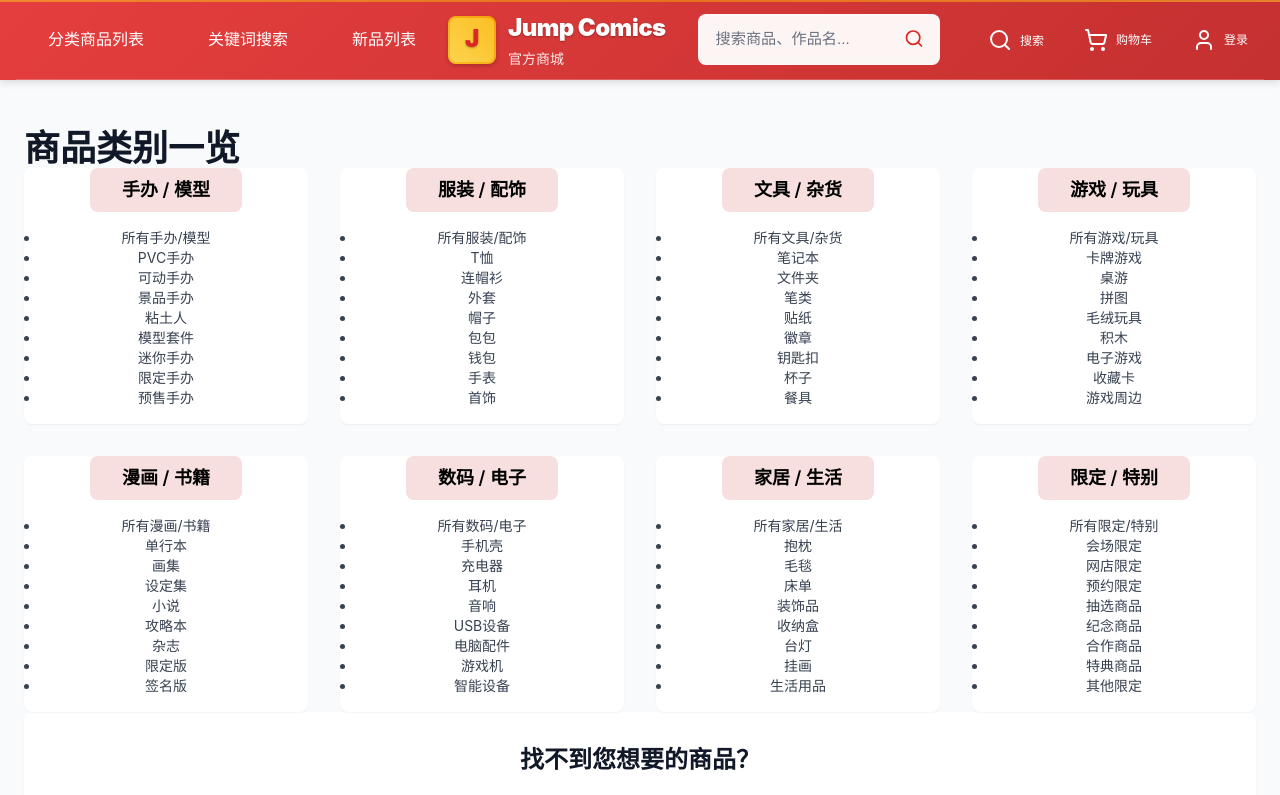
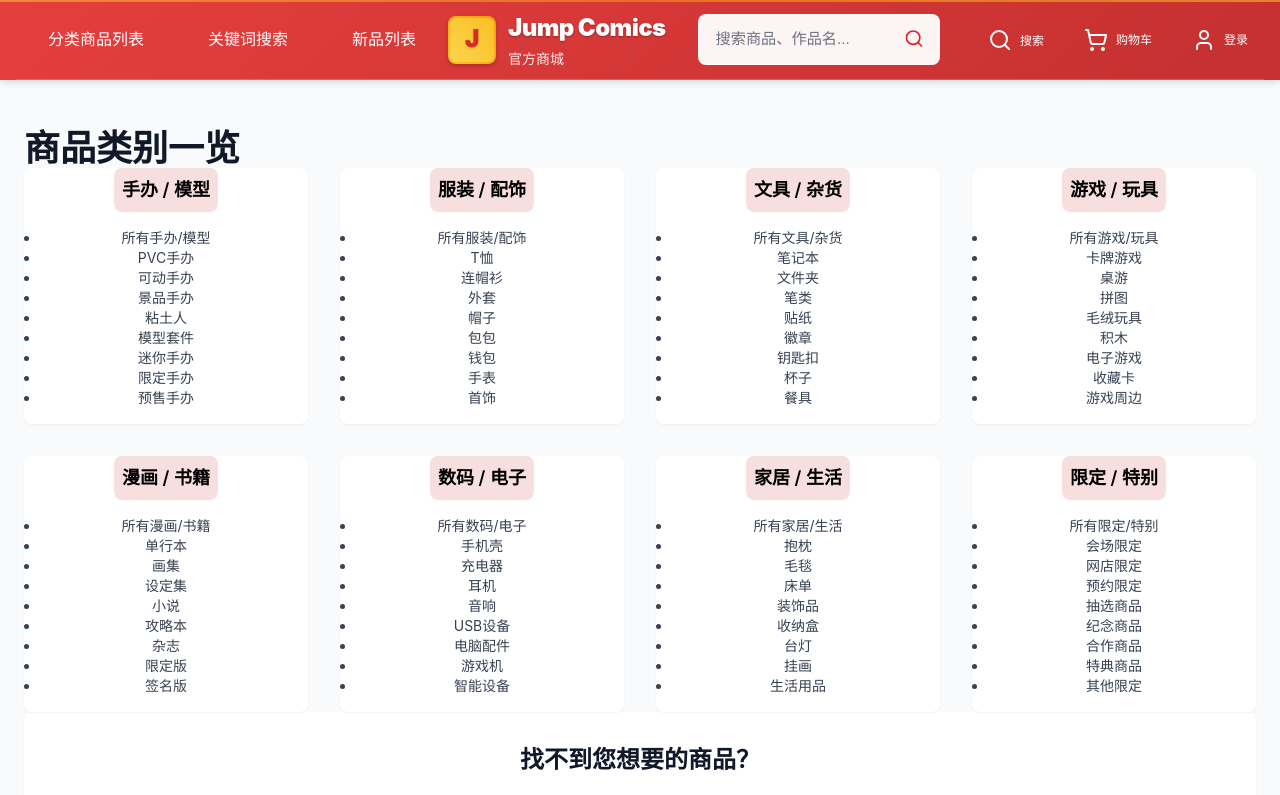
Before and after one commit to bigMolde/page, a React (Vite) app: page /categories in a window 1280 px wide. Shown: the top 795 px of the page. Built offline with nearby package versions, Linux system fonts and the light colour scheme.

Commit message:
Updated Categories.tsx

```diff
--- a/src/pages/Categories.tsx
+++ b/src/pages/Categories.tsx
@@ -136,7 +136,7 @@ const Categories: React.FC = () => {
             >
               {/* 一级标题：粉色背景，白色文字 */}
               <h2
-                className="inline-block text-left font-semibold text-lg px-8 py-2 rounded-lg "
+                className="inline-block text-left font-semibold text-lg px-2 py-2 rounded-lg "
                 style={{
                   backgroundColor: '#F6DFDE',
                   color: '#000000'
```
